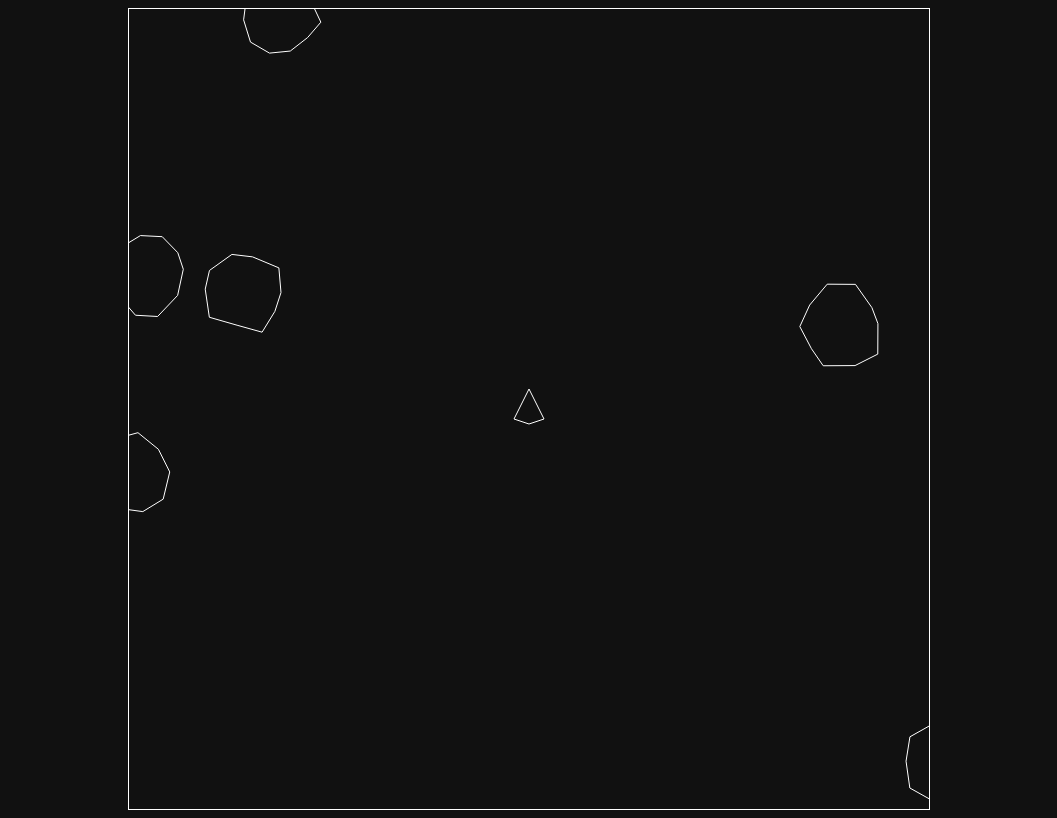
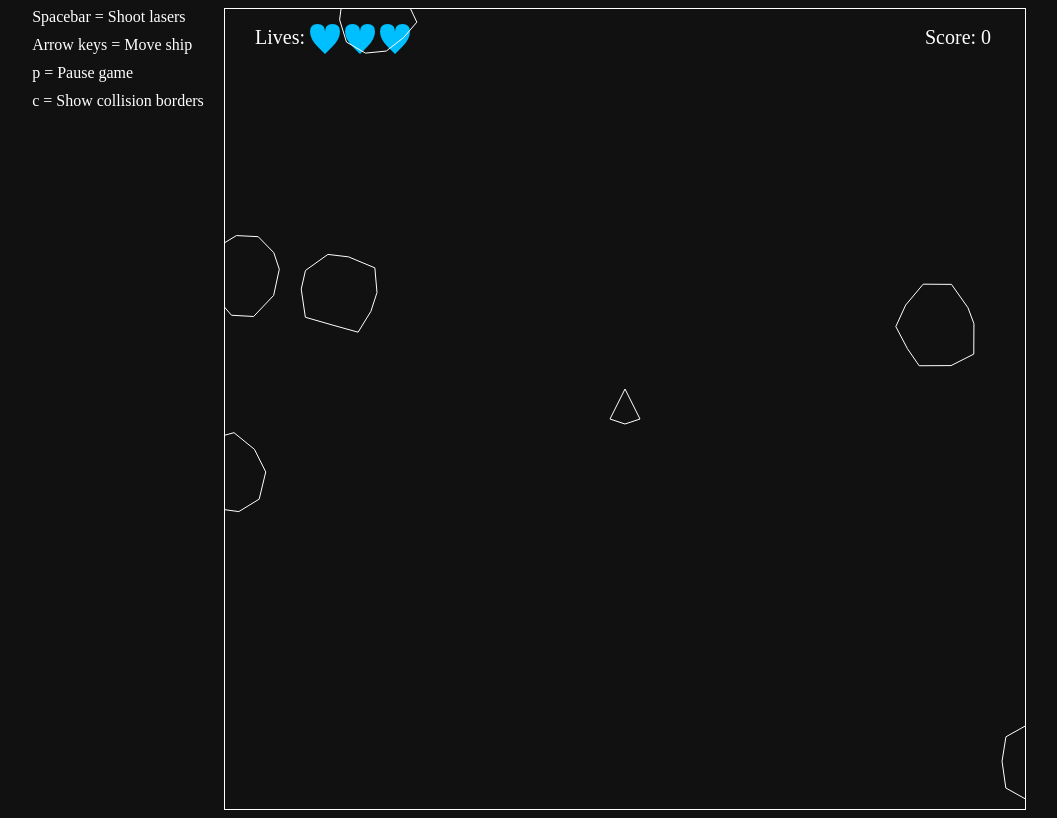
Before and after one commit to jamesbruce166/retro-asteroids-js, a plain HTML site: page index.html in a window 1280 px wide. Shown: the whole page, without its empty margins (111-1168 px from the left). Drawn offline with Linux system fonts and the light colour scheme.

Commit message:
Added scores + cleanup

```diff
--- a/css/styles.css
+++ b/css/styles.css
@@ -95,3 +95,15 @@ body {
 canvas {
 	border: solid 1px white;
 }
+
+.controls-box {
+	display: flex;
+	flex-direction: column;
+	flex-wrap: wrap;
+	margin-right: 20px;
+}
+
+.controls-box p {
+	color: white;
+	padding-bottom: 10px;
+}
--- a/index.html
+++ b/index.html
@@ -9,8 +9,15 @@
 		<title>Retro Asteroids</title>
 	</head>
 	<body>
+		<div class="controls-box">
+			<p>Spacebar = Shoot lasers</p>
+			<p>Arrow keys = Move ship</p>
+			<p>p = Pause game</p>
+			<p>c = Show collision borders</p>
+		</div>
+
 		<canvas id="canvas" width="800" height="800"></canvas>
 
-		<script type="module" src="js/app.js"></script>
+		<script type="module" src="index.js"></script>
 	</body>
 </html>
--- /dev/null
+++ b/index.js
@@ -0,0 +1,10 @@
+import Game from './js/game.js';
+
+class App {
+	constructor() {
+		this.game = new Game();
+		this.game.start();
+	}
+}
+
+new App();
--- a/js/app.js
+++ /dev/null
@@ -1,40 +0,0 @@
-import UserControls from './userControls.js';
-import Asteroid from './asteroid.js';
-import Physics from './physics.js';
-import Ship from './ship.js';
-
-const canvas = document.getElementById('canvas');
-const ctx = canvas.getContext('2d');
-
-const FPS = 30;
-class Game {
-	constructor() {
-		const controls = new UserControls();
-
-		this.physics = new Physics();
-		this.ship = new Ship(ctx, controls);
-		this.asteroids = new Asteroid(ctx, controls);
-
-		this.startGame();
-	}
-
-	startGame() {
-		this.asteroids.populateAsteroids();
-
-		const nextFrame = () => this.update();
-		setInterval(nextFrame, 1000 / FPS);
-	}
-
-	update() {
-		ctx.clearRect(0, 0, canvas.width, canvas.height);
-
-		this.ship.registerEvents();
-
-		this.ship.render();
-		this.asteroids.render();
-
-		this.physics.checkCollision(this.ship, this.asteroids);
-	}
-}
-
-new Game();
--- /dev/null
+++ b/js/game.js
@@ -0,0 +1,119 @@
+import UserControls from './userControls.js';
+import Asteroid from './asteroid.js';
+import Physics from './physics.js';
+import Ship from './ship.js';
+
+const FPS = 30;
+
+const canvas = document.getElementById('canvas');
+const ctx = canvas.getContext('2d');
+
+export default class Game {
+	constructor() {
+		const controls = new UserControls();
+		this.ctx = ctx;
+
+		this.physics = new Physics();
+		this.ship = new Ship(ctx, controls);
+		this.asteroids = new Asteroid(ctx, controls);
+
+		this.lives = 3;
+		this.score = 0;
+	}
+
+	start() {
+		this.asteroids.populateAsteroids();
+
+		const nextFrame = () => this.update();
+		setInterval(nextFrame, 1000 / FPS);
+	}
+
+	update() {
+		this.ctx.clearRect(0, 0, canvas.width, canvas.height);
+
+		// Display stats
+		this.showLives();
+		this.showScore();
+
+		// Listen for user controls
+		this.ship.registerEvents();
+
+		// render objects
+		this.ship.render();
+		this.asteroids.render();
+
+		// Run physics
+		const { score, lives } = this.physics.checkCollision(
+			this.ship,
+			this.asteroids,
+			this.lives,
+			this.score
+		);
+
+		// Update stats
+		this.score = score;
+		this.lives = lives;
+
+		if (lives === 0) {
+			this.resetGame();
+		}
+	}
+
+	showLives() {
+		this.ctx.textAlign = 'right';
+		this.ctx.textBaseline = 'middle';
+		this.ctx.fillStyle = 'white';
+		this.ctx.font = 'normal 20px Fira Sans';
+		this.ctx.fillText('Lives:', 80, 30);
+
+		this.drawHearts();
+	}
+
+	showScore() {
+		this.ctx.textAlign = 'left';
+		this.ctx.textBaseline = 'middle';
+		this.ctx.fillStyle = 'white';
+		this.ctx.font = 'normal 20px Fira Sans';
+		this.ctx.fillText(`Score: ${this.score}`, 800 - 100, 30);
+	}
+
+	resetGame() {}
+
+	loseLife() {
+		this.lives--;
+	}
+
+	increaseScore() {
+		this.score += 25;
+	}
+
+	drawHearts() {
+		// http://www.java2s.com/Tutorials/Javascript/Canvas_How_to/Shape/Draw_Heart_shape.htm
+		const w = 30;
+		const d = Math.min(w, w);
+		this.ctx.fillStyle = 'rgb(0,191,255)';
+
+		for (let i = 0; i < this.lives; i++) {
+			const x = 35 * (i + 1) + 50;
+			const y = 15;
+
+			this.ctx.beginPath();
+			this.ctx.moveTo(x, y + d / 4);
+			this.ctx.quadraticCurveTo(x, y, x + d / 4, y);
+			this.ctx.quadraticCurveTo(x + d / 2, y, x + d / 2, y + d / 4);
+			this.ctx.quadraticCurveTo(x + d / 2, y, x + (d * 3) / 4, y);
+			this.ctx.quadraticCurveTo(x + d, y, x + d, y + d / 4);
+			this.ctx.quadraticCurveTo(
+				x + d,
+				y + d / 2,
+				x + (d * 3) / 4,
+				y + (d * 3) / 4
+			);
+			this.ctx.lineTo(x + d / 2, y + d);
+			this.ctx.lineTo(x + d / 4, y + (d * 3) / 4);
+			this.ctx.quadraticCurveTo(x, y + d / 2, x, y + d / 4);
+			this.ctx.closePath();
+			this.ctx.fill();
+		}
+	}
+}
--- a/js/physics.js
+++ b/js/physics.js
@@ -1,15 +1,17 @@
 export default class Physics {
 	constructor() {}
 
-	checkCollision(ship, asteroid) {
+	checkCollision(ship, asteroid, lives, score) {
 		const { asteroids } = asteroid;
-		this.shipHasHitAsteroid(ship, asteroids);
+		lives = this.shipHasHitAsteroid(ship, asteroids, lives);
 
 		const { bullets } = ship;
-		this.bulletHasHitAsteroid(bullets, asteroids);
+		score = this.bulletHasHitAsteroid(bullets, asteroids, score);
+
+		return { score, lives };
 	}
 
-	bulletHasHitAsteroid(bullets, asteroids) {
+	bulletHasHitAsteroid(bullets, asteroids, score) {
 		for (let i = 0; i < bullets.length; i++) {
 			const bullet = bullets[i];
 			const { x: bulletX, y: bulletY, r: bulletR } = bullet;
@@ -30,13 +32,16 @@ export default class Physics {
 				) {
 					asteroid.registerHit();
 					bullets.splice(i, 1);
+					score += 15;
 					continue;
 				}
 			}
 		}
+
+		return score;
 	}
 
-	shipHasHitAsteroid(ship, asteroids) {
+	shipHasHitAsteroid(ship, asteroids, lives) {
 		const { x: shipX, y: shipY, radius: shipR } = ship;
 
 		for (let j = 0; j < asteroids.length; j++) {
@@ -53,9 +58,13 @@ export default class Physics {
 					r2: asteroidR,
 				})
 			) {
-				console.log('ship + asteroid');
+				lives--;
+				ship.respawn();
+				continue;
 			}
 		}
+
+		return lives;
 	}
 
 	collision({ x1, y1, r1, x2, y2, r2 }) {
--- a/js/ship.js
+++ b/js/ship.js
@@ -98,6 +98,11 @@ export default class Ship {
 		this.controls.shoot = false;
 	}
 
+	respawn() {
+		this.x = 400;
+		this.y = 400;
+	}
+
 	rads() {
 		return this.angle * (PI / 180);
 	}
```
